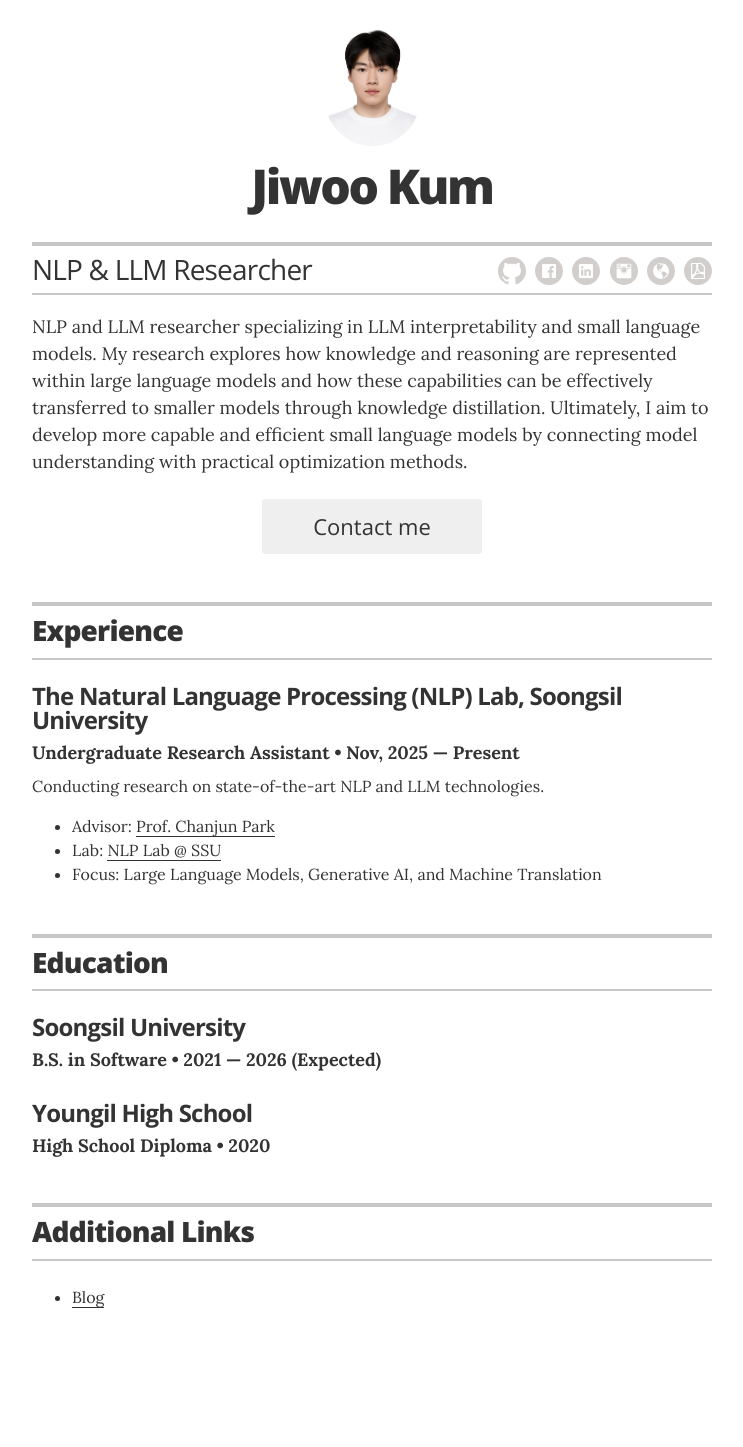
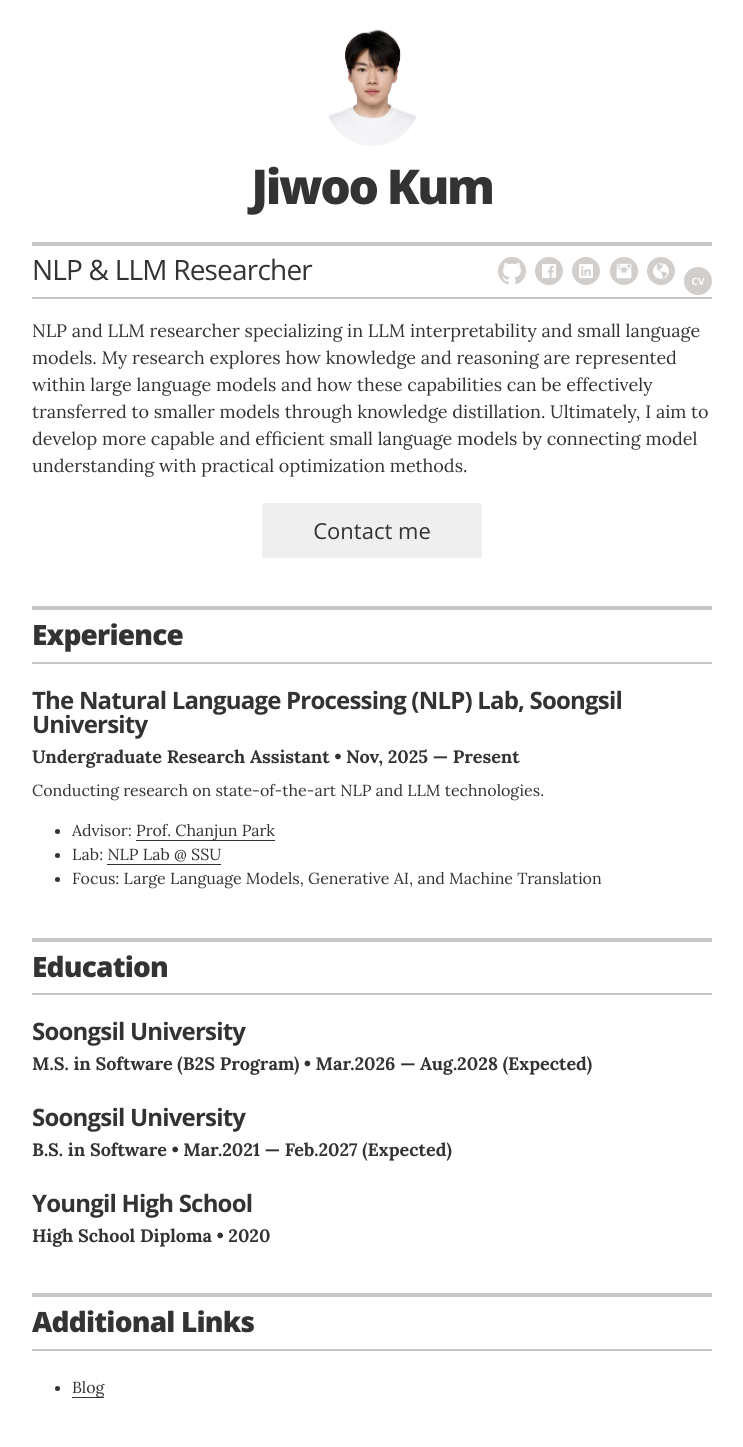
Before and after one commit to goldi1204/goldi1204.github.io, a Jekyll site: the page built from index.html, in a window 1280 px wide. Shown: the whole page, without its empty margins (268-1011 px from the left). Built offline with Jekyll 4.4.1, drawn with Linux system fonts in a browser that asks for light colours; before the commit the page ends 1357 px from its top, so only the background shows below that.

Commit message:
Update education and CV assets

```diff
--- a/_data/education.yml
+++ b/_data/education.yml
@@ -1,7 +1,11 @@
 # Degree
+- degree: "M.S. in Software (B2S Program)"
+  uni: "Soongsil University"
+  year: "Mar.2026 &mdash; Aug.2028 (Expected)"
+
 - degree: "B.S. in Software"
   uni: "Soongsil University"
-  year: "2021 &mdash; 2026 (Expected)"
+  year: "Mar.2021 &mdash; Feb.2027 (Expected)"
   # award: "Member of <a href='https://sites.google.com/view/ssu-nlp/home'>NLP Lab</a> (Advisor: <a href='https://parkchanjun.github.io/'>Prof. Chanjun Park</a>)"
   # summary: "Focusing on Natural Language Processing and Large Language Models."
 
--- a/_includes/icons/icon-pdf.html
+++ b/_includes/icons/icon-pdf.html
@@ -1,14 +1 @@
-<svg class="icon" xmlns="http://www.w3.org/2000/svg" xmlns:xlink="http://www.w3.org/1999/xlink" x="0px" y="0px"
-   viewBox="0 0 28 28" enable-background="new 0 0 28 28" xml:space="preserve" width="28">
-<path id="PDF" fill="#D1CECC" d="M12.28,15.27c0.46-0.94,0.81-1.83,1.05-2.66c0.52,1.29,0.97,2.09,1.35,2.41
-  c0.38,0.32,0.74,0.53,1.09,0.62c-0.75,0.11-1.45,0.24-2.1,0.38c-0.65,0.14-1.35,0.38-2.1,0.71L12.28,15.27z M28,14
-  c0,7.73-6.27,14-14,14S0,21.73,0,14S6.27,0,14,0S28,6.27,28,14z M20.94,9.37L17.47,5.9H7.06v16.2h13.89V9.37z M19.35,17.4
-  c-0.39-0.02-0.86-0.11-1.42-0.27s-1.1-0.36-1.62-0.61c-0.57,0.06-1.14,0.14-1.71,0.25c-0.57,0.11-1.13,0.23-1.67,0.36
-  c-0.07,0.02-0.24,0.08-0.5,0.17s-0.57,0.21-0.93,0.35c-0.84,1.41-1.52,2.32-2.03,2.74c-0.51,0.42-0.92,0.6-1.22,0.55h11.54v-3.58
-  c-0.07,0-0.14,0.01-0.21,0.02C19.51,17.39,19.44,17.4,19.35,17.4z M10.17,16.84c0.12-0.22,0.47-0.93,1.05-2.14
-  c0.58-1.21,1.01-2.24,1.28-3.08c-0.2-0.72-0.33-1.42-0.39-2.09s-0.02-1.23,0.1-1.69c0.07-0.25,0.17-0.44,0.28-0.55
-  s0.23-0.19,0.35-0.23H8.21v10.85c0.4-0.33,0.78-0.58,1.16-0.75C9.74,16.98,10.01,16.87,10.17,16.84z M13.39,7.06
-  c0.27,0,0.5,0.1,0.7,0.31c0.2,0.2,0.28,0.54,0.24,1.01c0.01,0.01,0.01,0.3,0,0.87c-0.01,0.57-0.09,1.33-0.24,2.28
-  c0.52,1.37,1.02,2.27,1.52,2.69c0.49,0.42,0.87,0.67,1.14,0.74c0.52-0.06,0.99-0.09,1.43-0.09c0.31,0,0.61,0.04,0.88,0.13
-  c0.27,0.08,0.52,0.19,0.73,0.33V9.95l-2.89-2.89H13.39z"/>
-</svg>
+<span class="icon cv-icon" aria-hidden="true">CV</span>
--- a/_sass/_resume.scss
+++ b/_sass/_resume.scss
@@ -105,6 +105,24 @@
 
   .icon {
     height: 28px;
+  }
+
+  .cv-icon {
+    @include sans_bold;
+    align-items: center;
+    background-color: #d1cecc;
+    border-radius: 50%;
+    color: #fff;
+    display: inline-flex;
+    font-size: 10px;
+    justify-content: center;
+    line-height: 1;
+    width: 28px;
+  }
+
+  .icon-link:hover .cv-icon {
+    background-color: #333;
+    @include transition(all .2s ease);
   }
 }
 
```
Also changed, not shown: 1 other file.
